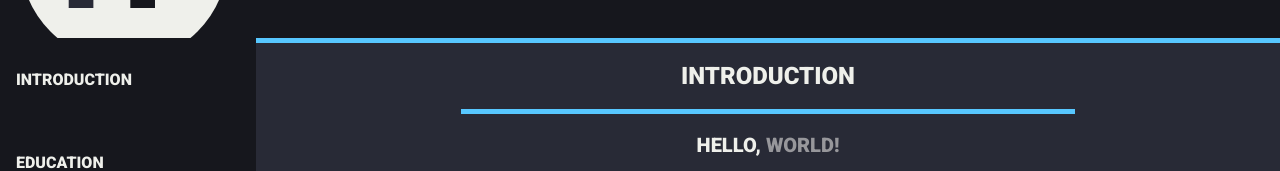
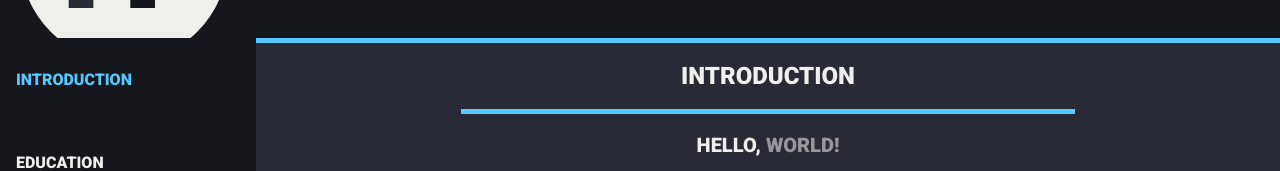
Before and after one commit to pooletyler/portfolio, a React (Create React App) app: page / in a window 1280 px wide. Shown: the part 122-293 px from the top of the page. Built offline with nearby package versions, Linux system fonts and the light colour scheme.

Commit message:
added some animations

```diff
--- a/package.json
+++ b/package.json
@@ -11,6 +11,7 @@
     "@types/node": "^12.0.0",
     "@types/react": "^16.9.0",
     "@types/react-dom": "^16.9.0",
+    "framer-motion": "^3.2.1",
     "gh-pages": "^3.1.0",
     "graphql": "^15.4.0",
     "history": "^5.0.0",
--- a/src/components/Menu/Menu.scss
+++ b/src/components/Menu/Menu.scss
@@ -37,6 +37,10 @@
   padding-top: 1rem;
   display: block;
   text-decoration: none;
+}
+
+.Menu__highlighted {
+  color: $blue;
 }
 
 .Menu__subSection:hover {
--- a/src/components/Menu/Menu.tsx
+++ b/src/components/Menu/Menu.tsx
@@ -1,13 +1,35 @@
+import { motion } from 'framer-motion';
 import React from 'react';
 import * as icons from 'react-icons/fa';
 import './Menu.scss';
 
 interface Props {
   config: any;
+  page: string;
 }
 
 const Menu = (props: Props) => {
-  const { config } = props;
+  const { config, page } = props;
+
+  const linksContainer = {
+    hidden: { opacity: 1, scale: 0 },
+    visible: {
+      opacity: 1,
+      scale: 1,
+      transition: {
+        delayChildren: 0.3,
+        staggerChildren: 0.2,
+      },
+    },
+  };
+
+  const link = {
+    hidden: { y: 20, opacity: 0 },
+    visible: {
+      y: 0,
+      opacity: 1,
+    },
+  };
 
   // eslint-disable-next-line no-undef
   const hasKey = <O extends {}>(obj: O, key: keyof any): key is keyof O => {
@@ -24,39 +46,83 @@ const Menu = (props: Props) => {
   };
 
   return (
-    <div className="Menu">
+    <motion.div className="Menu">
       <div className="Menu__titleContainer">
         <div className="Menu__circleContainer">
           <div className="Menu__title">T</div>
           <div className="Menu__subTitle">P</div>
         </div>
       </div>
-      <div className="Menu__contentContainer">
+      <motion.div
+        className="Menu__contentContainer"
+        variants={linksContainer}
+        initial="hidden"
+        animate="visible"
+      >
         {config.sections.map((section: any) => {
+          const [highlightedSection, highlightedSub] = page.split('-');
+
           return (
-            <a href={section.link || undefined} className="Menu__section">
+            <motion.a
+              href={section.link || undefined}
+              className={`Menu__section${
+                (highlightedSection === section.name && ' Menu__highlighted') ||
+                ''
+              }`}
+              key={section.name}
+              variants={link}
+              whileHover={{ scale: 1.05 }}
+              whileTap={{
+                scale: 0.8,
+              }}
+            >
               {section.name.toUpperCase()}
               {section.sub.map((sub: any) => {
                 return (
-                  <a href={sub.link} className="Menu__subSection">
+                  <motion.a
+                    href={sub.link}
+                    className={`Menu__subSection${
+                      (highlightedSub === sub.name && ' Menu__highlighted') ||
+                      ''
+                    }`}
+                    key={sub.name}
+                    whileHover={{ scale: 1.05 }}
+                    whileTap={{
+                      scale: 1,
+                    }}
+                  >
                     {sub.name.toUpperCase()}
-                  </a>
+                  </motion.a>
                 );
               })}
-            </a>
+            </motion.a>
           );
         })}
-      </div>
-      <div className="Menu__linksContainer">
+      </motion.div>
+      <motion.div
+        className="Menu__linksContainer"
+        variants={linksContainer}
+        initial="hidden"
+        animate="visible"
+      >
         {config.footer.map((icon: any) => {
           return (
-            <a href={icon.link} className="Menu__linkIcon">
+            <motion.a
+              href={icon.link}
+              className="Menu__linkIcon"
+              key={icon.icon}
+              variants={link}
+              whileHover={{ scale: 1.2 }}
+              whileTap={{
+                scale: 0.8,
+              }}
+            >
               {findIconIfAvailable(icon.icon, icon.size)}
-            </a>
+            </motion.a>
           );
         })}
-      </div>
-    </div>
+      </motion.div>
+    </motion.div>
   );
 };
 
--- a/src/containers/Routes/Routes.scss
+++ b/src/containers/Routes/Routes.scss
@@ -66,21 +66,18 @@
 .Main__menuContainer {
   width: 20rem;
   height: 100vh;
+  position: static;
+  background-color: $border-color;
+}
+
+.Main__menuAnimator {
+  height: 100vh;
 }
 
 .Main__contentContainer {
   background-color: $background-color;
   width: 100%;
   height: 100%;
-}
-
-.Main__menuShownMobile {
-  width: 100%;
-  visibility: visible;
-}
-
-.Main__contentHiddenMobile {
-  width: 0rem;
 }
 
 .Main__highlight {
@@ -97,12 +94,14 @@
 
 @media only screen and (max-width: 850px) {
   .Main__menuContainer {
-    width: 0rem;
-    visibility: hidden;
+    width: 100vw;
+    position: absolute;
+    z-index: 10;
   }
 
   .Main__menuIcon {
     visibility: visible;
+    z-index: 11;
   }
 
   .Main__subSection {
--- a/src/containers/Routes/Routes.tsx
+++ b/src/containers/Routes/Routes.tsx
@@ -1,5 +1,6 @@
-import React, { FC, useState } from 'react';
+import React, { FC, useEffect, useState } from 'react';
 import { HashRouter, Switch, Route } from 'react-router-dom';
+import { motion, useAnimation } from 'framer-motion';
 import Example from '../../components/Example/Example';
 import openBase64EncodedStringAsPDF from '../../utilities/openBase64EncodedStringAsPDF';
 import history from './history';
@@ -16,7 +17,38 @@ import resume from './data/resume';
 import './Routes.scss';
 
 const Routes: FC<any> = () => {
-  const [showMenu, setShowMenu] = useState(false);
+  const [showMenu, setShowMenu] = useState(window.innerWidth > 850);
+  const [page, setPage] = useState('Introduction');
+
+  const menuControls = useAnimation();
+
+  useEffect(() => {
+    if (window.innerWidth <= 850) {
+      setShowMenu(false);
+    }
+  }, [page]);
+
+  useEffect(() => {
+    if (showMenu) {
+      menuControls.start({
+        x: 0,
+        transition: {
+          type: 'spring',
+          stiffness: 260,
+          damping: 20,
+        },
+      });
+    } else {
+      menuControls.start({
+        x: '-100%',
+        transition: {
+          type: 'spring',
+          stiffness: 260,
+          damping: 20,
+        },
+      });
+    }
+  }, [showMenu]);
 
   const handleOnCloseClick = () => {
     setShowMenu(false);
@@ -31,6 +63,7 @@ const Routes: FC<any> = () => {
       resume.content,
       'Tyler Poole - Front End Engineer'
     );
+
     return null;
   };
 
@@ -38,18 +71,10 @@ const Routes: FC<any> = () => {
     <div className="Routes-container">
       <HashRouter history={history}>
         <div className="Main" data-test-name="Main">
-          <div
-            className={
-              showMenu ? 'Main__menuShownMobile' : 'Main__menuContainer'
-            }
-          >
-            <Menu config={menuConfig} />
-          </div>
-          <div
-            className={
-              showMenu ? 'Main__contentHiddenMobile' : 'Main__blockContainer'
-            }
-          >
+          <motion.div className="Main__menuContainer" animate={menuControls}>
+            <Menu config={menuConfig} page={page} />
+          </motion.div>
+          <div className="Main__blockContainer">
             <div className="Main__loadingNavbarContainer">
               <Navbar />
               <div className="Main__menuIcon">
@@ -60,10 +85,38 @@ const Routes: FC<any> = () => {
             </div>
             <div className="Main__contentContainer">
               <Switch>
-                <Route exact path="/" component={News} />
-                <Route exact path="/education" component={Education} />
-                <Route exact path="/skills" component={TechnicalSkills} />
-                <Route exact path="/experience" component={WorkExperience} />
+                <Route
+                  exact
+                  path="/"
+                  component={() => {
+                    setPage('Introduction');
+                    return <News />;
+                  }}
+                />
+                <Route
+                  exact
+                  path="/education"
+                  component={() => {
+                    setPage('Education');
+                    return <Education />;
+                  }}
+                />
+                <Route
+                  exact
+                  path="/skills"
+                  component={() => {
+                    setPage('Technical Skills');
+                    return <TechnicalSkills />;
+                  }}
+                />
+                <Route
+                  exact
+                  path="/experience"
+                  component={() => {
+                    setPage('Work Experience');
+                    return <WorkExperience />;
+                  }}
+                />
                 <Route exact path="/resume" component={sendResume} />
                 <Route
                   exact
@@ -72,6 +125,8 @@ const Routes: FC<any> = () => {
                     const params = new URLSearchParams(props.location.search);
                     const title = params.get('title');
                     const src = params.get('src');
+
+                    setPage(`Examples-${title}`);
 
                     return (
                       (title && src && <Example title={title} src={src} />) || (
```
Also changed, not shown: 1 other file (tests, documents, lock files or other folders).
